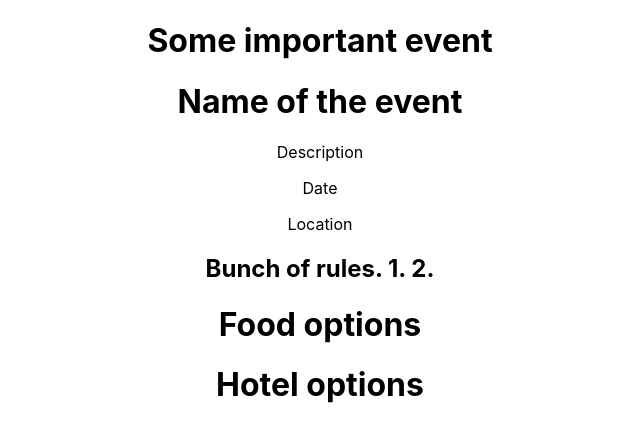
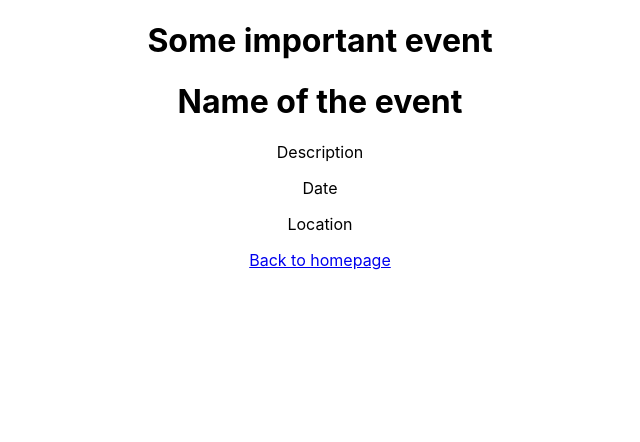
Before and after one commit to irakli12345/Responsive-React-Conference-App, a React (Create React App) app: page /about in a window 1280 px wide. Shown: the top 442 px of the page, without its empty margins (320-960 px from the left). Built offline with nearby package versions, Linux system fonts and the light colour scheme.

Commit message:
added routes to the informational components, added basic links

```diff
--- a/package.json
+++ b/package.json
@@ -9,6 +9,7 @@
     "react": "^17.0.2",
     "react-dom": "^17.0.2",
     "react-router": "^5.2.0",
+    "react-router-dom": "^5.2.0",
     "react-scripts": "4.0.3",
     "web-vitals": "^1.1.2"
   },
--- a/src/App.js
+++ b/src/App.js
@@ -1,4 +1,5 @@
 import { useState } from "react";
+import { BrowserRouter as Router, Route } from "react-router-dom";
 import About from "./components/About";
 import CodeOfConduct from "./components/CodeOfConduct";
 import Accomodation from "./components/Accomodation";
@@ -6,12 +7,15 @@ import "./App.css";
 
 function App() {
   return (
-    <div className="App">
-      <h1>Some important event</h1>
-      <About />
-      <CodeOfConduct />
-      <Accomodation />
-    </div>
+    <Router>
+      {" "}
+      <div className="App">
+        <h1>Some important event</h1>
+        <Route path="/about" component={About} />
+        <Route path="/codeofconduct" component={CodeOfConduct} />
+        <Route path="/accomodation" component={Accomodation} />
+      </div>
+    </Router>
   );
 }
 
--- a/src/components/About.js
+++ b/src/components/About.js
@@ -5,6 +5,7 @@ function About() {
       <p>Description</p>
       <p>Date</p>
       <p>Location</p>
+      <a href="/">Back to homepage</a>
     </div>
   );
 }
--- a/src/components/Accomodation.js
+++ b/src/components/Accomodation.js
@@ -3,6 +3,7 @@ function Accomodation() {
     <div>
       <h1>Food options</h1>
       <h1>Hotel options</h1>
+      <a href="/">Back to homepage</a>
     </div>
   );
 }
--- a/src/components/CodeOfConduct.js
+++ b/src/components/CodeOfConduct.js
@@ -2,6 +2,7 @@ function CodeOfConduct() {
   return (
     <div>
       <h2>Bunch of rules. 1. 2.</h2>
+      <a href="/">Back to homepage</a>
     </div>
   );
 }
```
Also changed, not shown: 1 other file (tests, documents, lock files or other folders).
